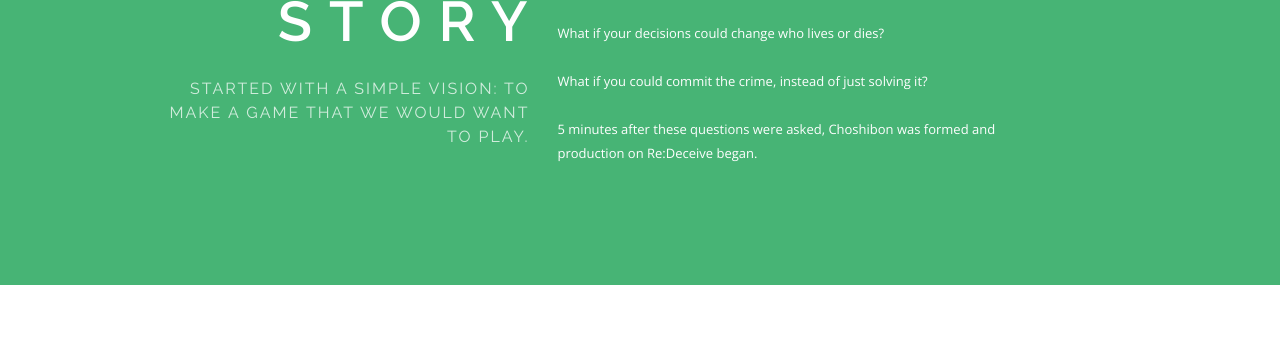
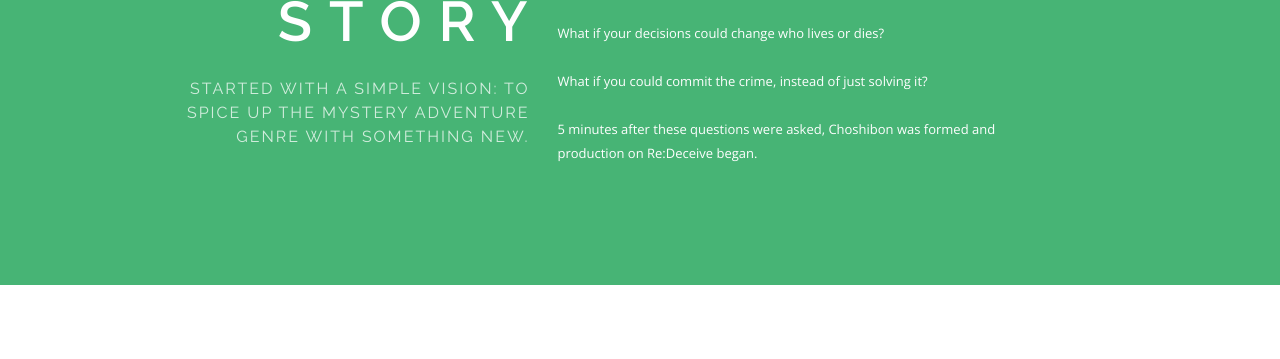
Before and after one commit to austinchowong/choshibon-DEV, a plain HTML site: page index.html in a window 1280 px wide. Shown: the part 1167-1526 px from the top of the page. Drawn offline with nearby package versions, Linux system fonts and the light colour scheme; files that its build step writes are made by us from their sources; a script that the page names is missing.

Commit message:
Update index.html

```diff
--- a/index.html
+++ b/index.html
@@ -108,7 +108,7 @@
 
 						<div class="col-md-4 col-md-offset-1 text-right text-left-xs col-sm-5">
 							<h1 class="uppercase mb24 bold italic">Our story</h1>
-							<h5 class="uppercase italic fade-1-4">started with a simple vision: to make a game that we would want to play.</h5>
+							<h5 class="uppercase italic fade-1-4">started with a simple vision: to spice up the mystery adventure genre with something new.</h5>
 							<hr class="visible-xs">
 						</div><div class="col-md-5 col-sm-7">
 							<p>
```
